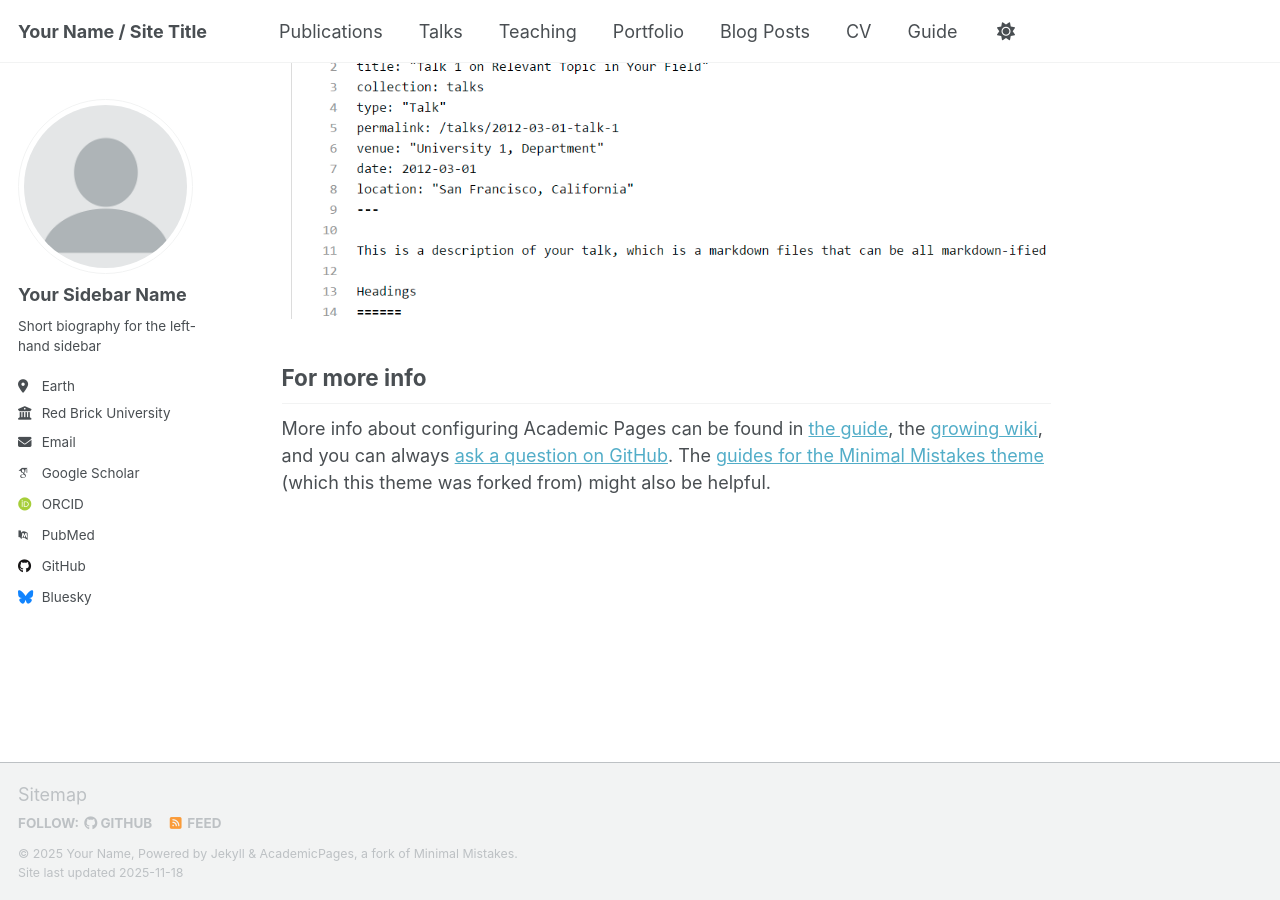
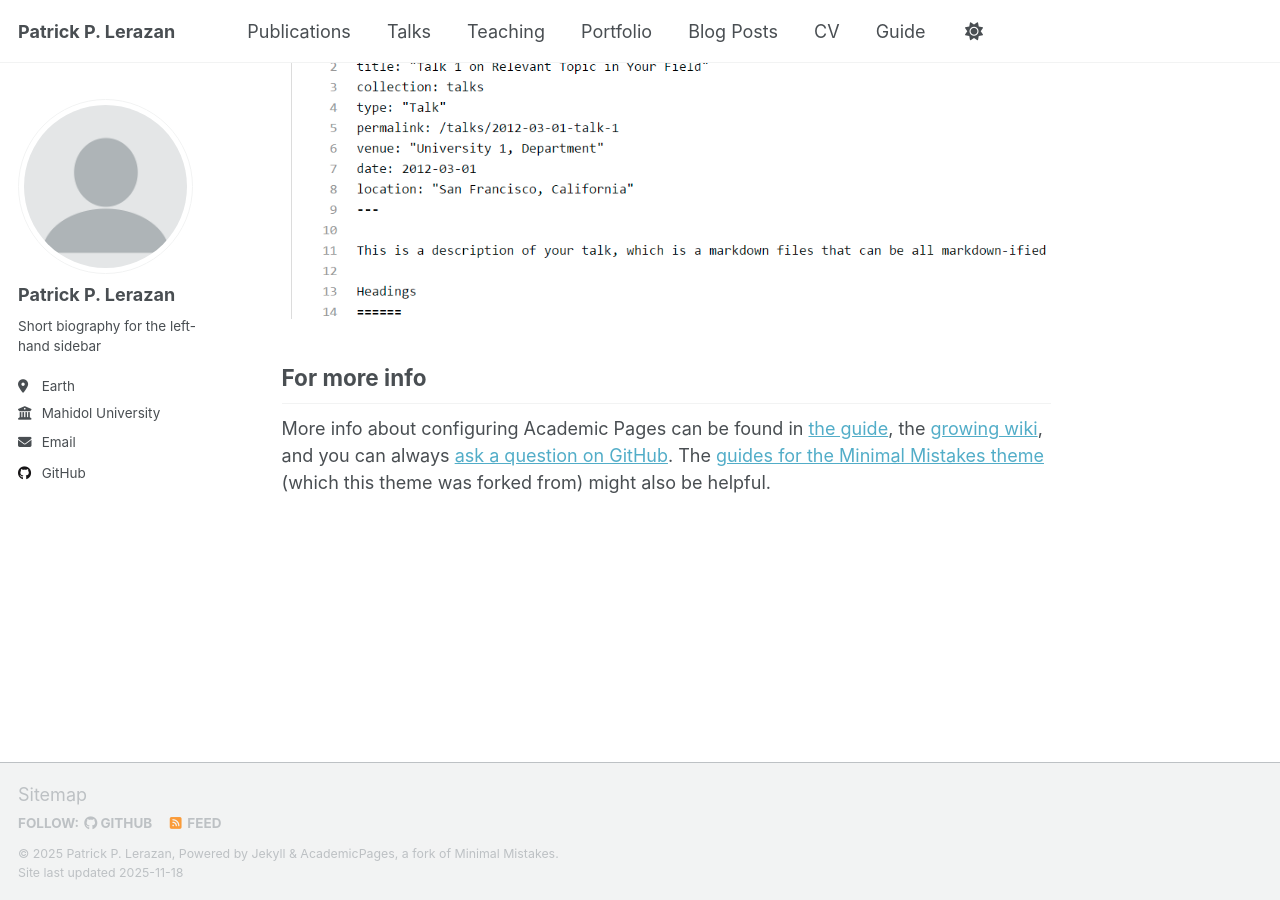
Before and after one commit to Pat030203/Pat030203.github.io, a Jekyll site: the page built from _pages/about.md, in a window 1280 px wide and 900 px high, scrolled down 2880 px. Built offline with Jekyll 4.4.1, drawn with Linux system fonts in a browser that asks for light colours; some web fonts are replaced; a script that is not in the unit is left out.

Commit message:
Update personal details in _config.yml
Updated personal information in the configuration file, including name, email, employer, and social media links.

```diff
--- a/_config.yml
+++ b/_config.yml
@@ -9,11 +9,11 @@
 # Basic Site Settings
 locale                   : "en-US"
 site_theme               : "default" # Currently available options are "default", "air"
-title                    : "Your Name / Site Title"
+title                    : "Patrick P. Lerazan"
 title_separator          : "-"
-name                     : &name "Your Name"
-description              : &description "Your Name's academic portfolio"   # Update this with a general description of your site, this is the default if not overridden by a page
-url                      : https://academicpages.github.io # The base hostname & protocol for your site e.g. "https://[your GitHub username].github.io",
+name                     : &name "Patrick P. Lerazan"
+description              : &description "Patrick P. Lerazan portfolio"   # Update this with a general description of your site, this is the default if not overridden by a page
+url                      : https://pat030203.github.io/ # The base hostname & protocol for your site e.g. "https://[your GitHub username].github.io",
                                                            # or if you already have some other page hosted on Github then use "https://[your GitHub username].github.io/[Your Repo Name]"
 baseurl                  : "" # the subpath of your site, e.g. "/blog"
 repository               : "academicpages/academicpages.github.io"
@@ -24,23 +24,23 @@ repository               : "academicpages/academicpages.github.io"
 author:
   # Biographic information
   avatar           : "profile.png"
-  name             : "Your Sidebar Name"
+  name             : "Patrick P. Lerazan"
   pronouns         : # example: "she/her"
   bio              : "Short biography for the left-hand sidebar"
   location         : "Earth"
-  employer         : "Red Brick University"
+  employer         : "Mahidol University"
   uri              : # URL
-  email            : "none@example.org"
+  email            : "Patrick.ler@student.mahidol.ac.th"
 
   # Academic websites
   academia         : # URL
   arxiv            : # URL - Update with the correct link to your profile
-  googlescholar    : "https://scholar.google.com/citations?user=PS_CX0AAAAAJ"
+  googlescholar    : #"https://scholar.google.com/citations?user=PS_CX0AAAAAJ"
   inspire-hep      : # URL
   impactstory      : # URL
-  orcid            : "https://orcid.org/yourorcidurl"
+  orcid            : #"https://orcid.org/yourorcidurl"
   semantic         : # URL
-  pubmed           : "https://www.ncbi.nlm.nih.gov/pubmed/?term=john+snow"
+  pubmed           : #"https://www.ncbi.nlm.nih.gov/pubmed/?term=john+snow"
   researchgate     : # URL
   scopus           : # URL
 
@@ -48,13 +48,13 @@ author:
   bitbucket        : # Username - Update with your username on the site
   codepen          : # Username
   dribbble         : # Username
-  github           : "academicpages"
+  github           : "Pat030203"
   kaggle           : # Username
   stackoverflow    : # User number or user number and name (i.e., use "1" or "1/jeff-atwood")
 
   # Social media
   artstation       : # Username
-  bluesky          : "bsky.app" # Replace this with you Bluesky username
+  bluesky          : #"bsky.app" # Replace this with you Bluesky username
   facebook         : # Username
   flickr           : # Username
   foursquare       : # Username
```
